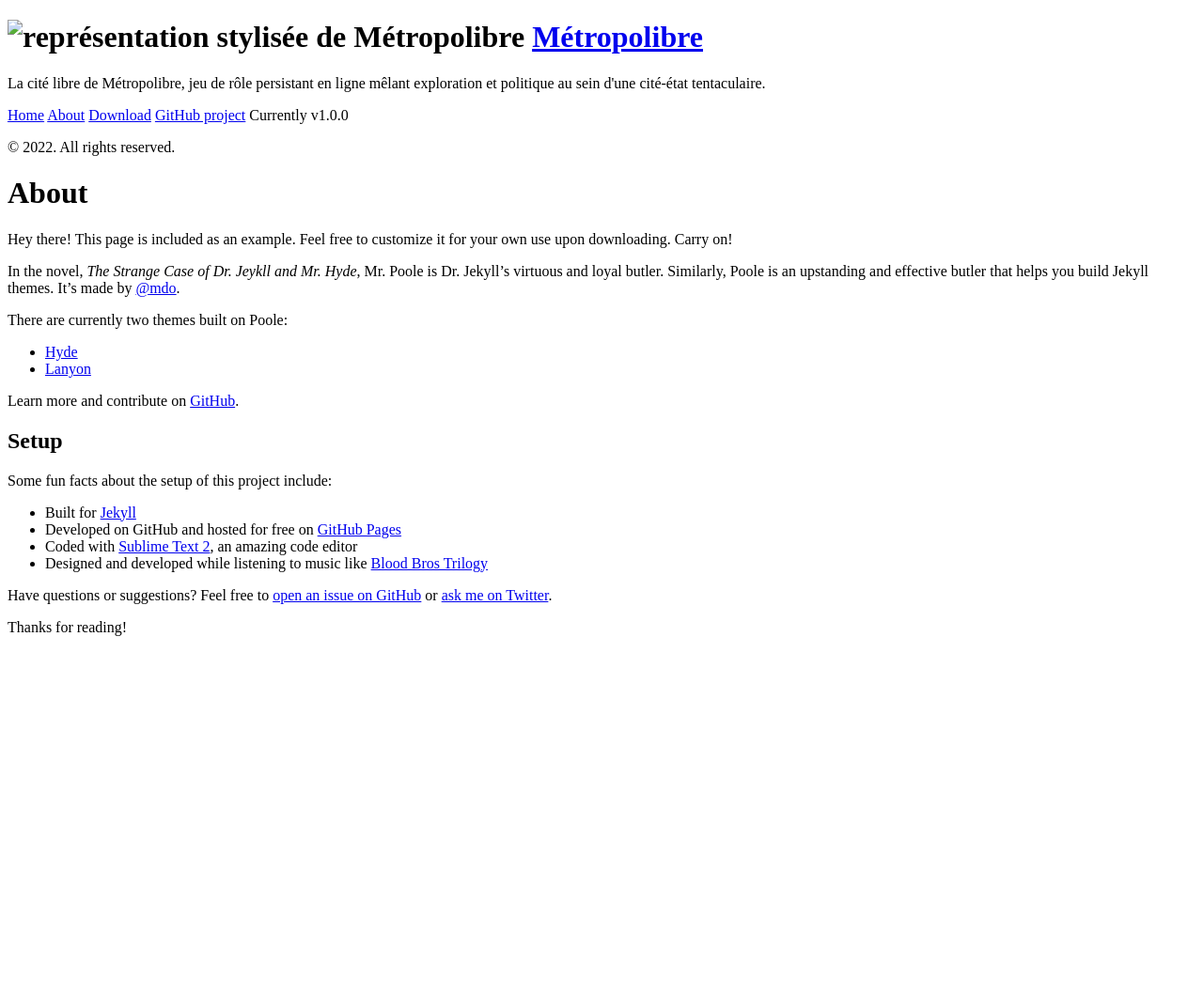
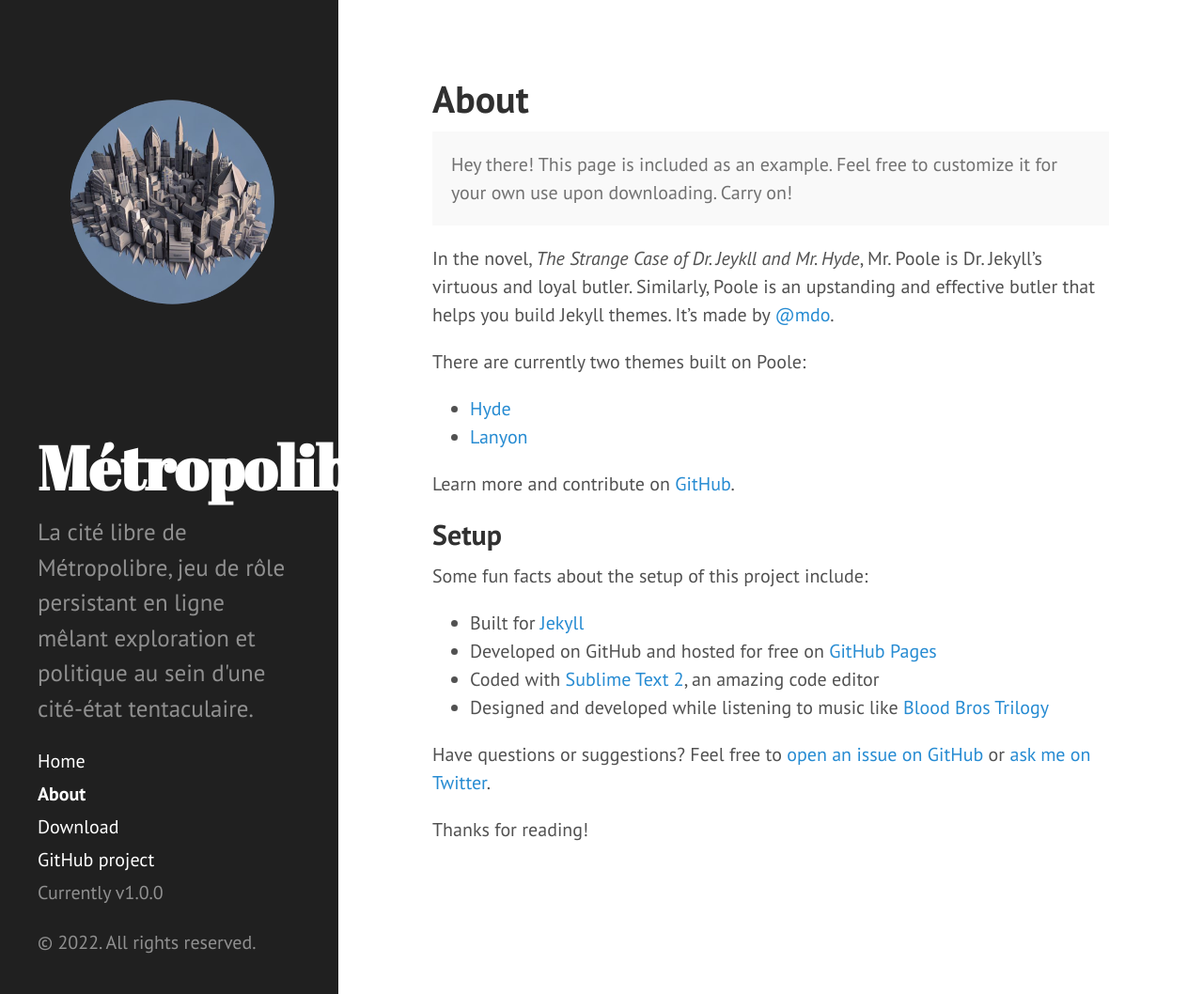
Before and after one commit to smwhr/metropolibre, a Jekyll site: the page built from about.md, in a window 1280 px wide and 1058 px high. Shown: the whole window at 94% size. Built offline with Jekyll 4.4.1, drawn with Linux system fonts in a browser that asks for light colours; Markdown is read by kramdown in place of the engine named in the settings.

```diff
--- a/_includes/head.html
+++ b/_includes/head.html
@@ -2,7 +2,7 @@
   <link href="http://gmpg.org/xfn/11" rel="profile">
   <meta http-equiv="X-UA-Compatible" content="IE=edge">
   <meta http-equiv="content-type" content="text/html; charset=utf-8">
-  <base href="https://smwhr.github.io/metropolibre" />
+  <base href="{{ site.baseurl }}" />
 
   <!-- Enable responsiveness on mobile devices-->
   <meta name="viewport" content="width=device-width, initial-scale=1.0, maximum-scale=1">
@@ -16,9 +16,9 @@
   </title>
 
   <!-- CSS -->
-  <link rel="stylesheet" href="{{ site.baseurl }}public/css/poole.css">
-  <link rel="stylesheet" href="{{ site.baseurl }}public/css/syntax.css">
-  <link rel="stylesheet" href="{{ site.baseurl }}public/css/hyde.css">
+  <link rel="stylesheet" href="/public/css/poole.css">
+  <link rel="stylesheet" href="/public/css/syntax.css">
+  <link rel="stylesheet" href="/public/css/hyde.css">
   <link rel="stylesheet" href="http://fonts.googleapis.com/css?family=PT+Sans:400,400italic,700|Abril+Fatface">
 
   <!-- Icons -->
--- a/_includes/sidebar.html
+++ b/_includes/sidebar.html
@@ -2,7 +2,7 @@
   <div class="container sidebar-sticky">
     <div class="sidebar-about">
       <h1>
-        <img class="sidebar-logo" src="/pics/metropolibre_logo.png" alt="représentation stylisée de Métropolibre" />
+        <img class="sidebar-logo" src="/public/pics/metropolibre_logo.png" alt="représentation stylisée de Métropolibre" />
         <a href="{{ site.baseurl }}">
           Métropolibre
         </a>
```
